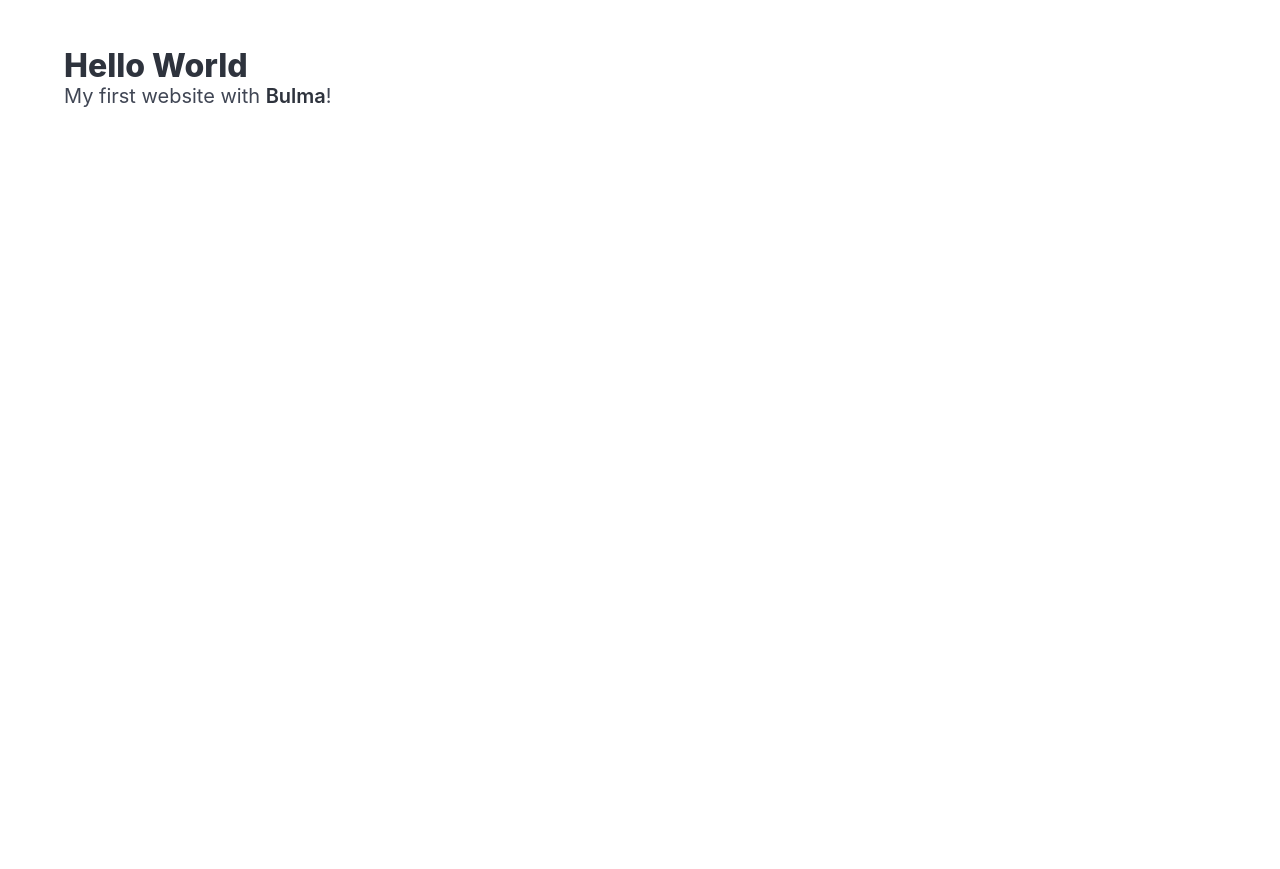
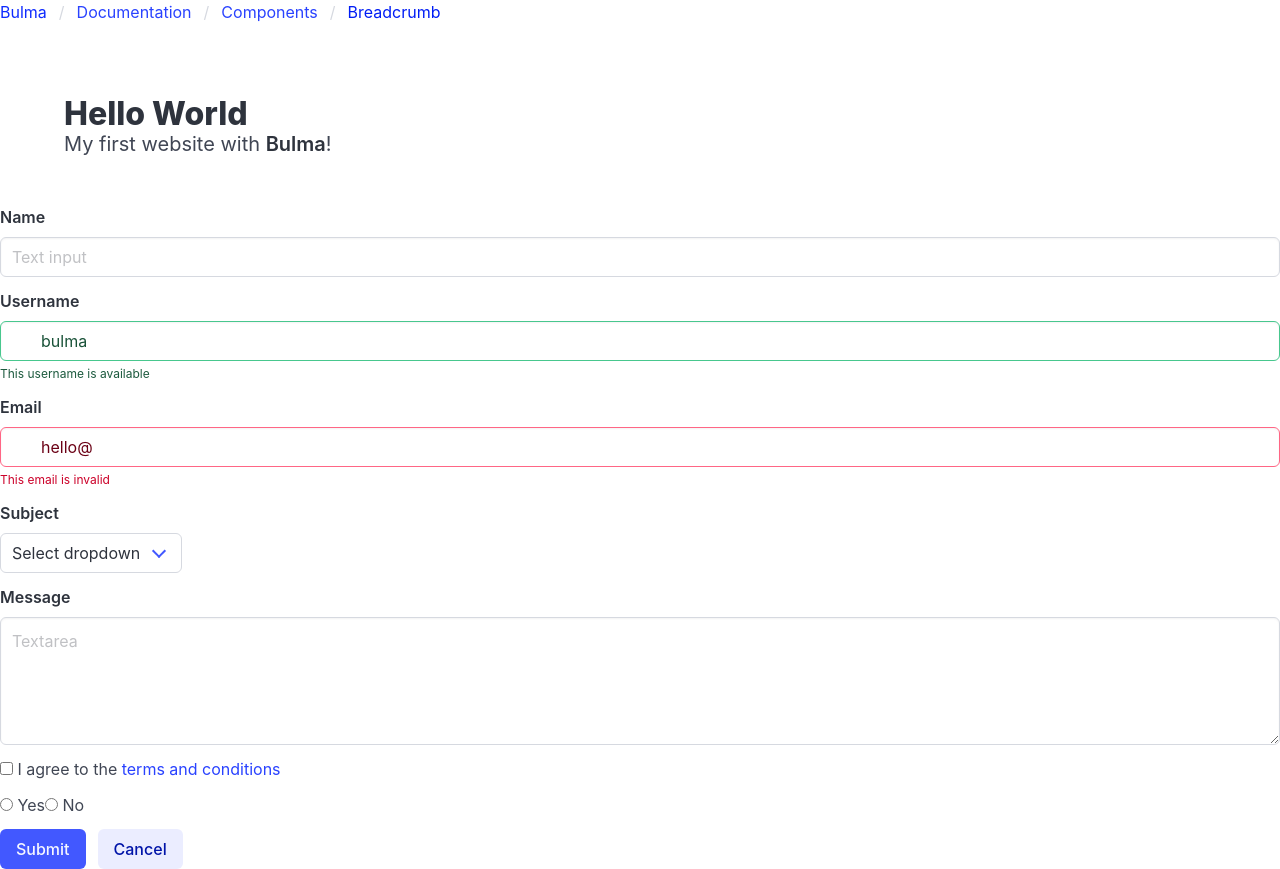
Before and after one commit to HctrGZ/KickHub, an Angular app: page / in a window 1280 px wide. Before the commit the page ends 800 px from the top, so only its background shows below. Built offline with nearby package versions, Linux system fonts and the light colour scheme.

Commit message:
Prueba bulma

```diff
--- a/src/app/app.component.html
+++ b/src/app/app.component.html
@@ -7,6 +7,14 @@
     <link rel="stylesheet" href="https://cdn.jsdelivr.net/npm/bulma@1.0.2/css/bulma.min.css">
   </head>
   <body>
+    <nav class="breadcrumb" aria-label="breadcrumbs">
+      <ul>
+        <li><a href="#">Bulma</a></li>
+        <li><a href="#">Documentation</a></li>
+        <li><a href="#">Components</a></li>
+        <li class="is-active"><a href="#" aria-current="page">Breadcrumb</a></li>
+      </ul>
+    </nav>
   <section class="section">
     <div class="container">
       <h1 class="title">
@@ -17,5 +25,91 @@
       </p>
     </div>
   </section>
+
+  <div class="field">
+    <label class="label">Name</label>
+    <div class="control">
+      <input class="input" type="text" placeholder="Text input">
+    </div>
+  </div>
+
+  <div class="field">
+    <label class="label">Username</label>
+    <div class="control has-icons-left has-icons-right">
+      <input class="input is-success" type="text" placeholder="Text input" value="bulma">
+      <span class="icon is-small is-left">
+        <i class="fas fa-user"></i>
+      </span>
+      <span class="icon is-small is-right">
+        <i class="fas fa-check"></i>
+      </span>
+    </div>
+    <p class="help is-success">This username is available</p>
+  </div>
+
+  <div class="field">
+    <label class="label">Email</label>
+    <div class="control has-icons-left has-icons-right">
+      <input class="input is-danger" type="email" placeholder="Email input" value="hello@">
+      <span class="icon is-small is-left">
+        <i class="fas fa-envelope"></i>
+      </span>
+      <span class="icon is-small is-right">
+        <i class="fas fa-exclamation-triangle"></i>
+      </span>
+    </div>
+    <p class="help is-danger">This email is invalid</p>
+  </div>
+
+  <div class="field">
+    <label class="label">Subject</label>
+    <div class="control">
+      <div class="select">
+        <select>
+          <option>Select dropdown</option>
+          <option>With options</option>
+        </select>
+      </div>
+    </div>
+  </div>
+
+  <div class="field">
+    <label class="label">Message</label>
+    <div class="control">
+      <textarea class="textarea" placeholder="Textarea"></textarea>
+    </div>
+  </div>
+
+  <div class="field">
+    <div class="control">
+      <label class="checkbox">
+        <input type="checkbox">
+        I agree to the <a href="#">terms and conditions</a>
+      </label>
+    </div>
+  </div>
+
+  <div class="field">
+    <div class="control">
+      <label class="radio">
+        <input type="radio" name="question">
+        Yes
+      </label>
+      <label class="radio">
+        <input type="radio" name="question">
+        No
+      </label>
+    </div>
+  </div>
+
+  <div class="field is-grouped">
+    <div class="control">
+      <button class="button is-link">Submit</button>
+    </div>
+    <div class="control">
+      <button class="button is-link is-light">Cancel</button>
+    </div>
+  </div>
+
   </body>
 </html>
```
